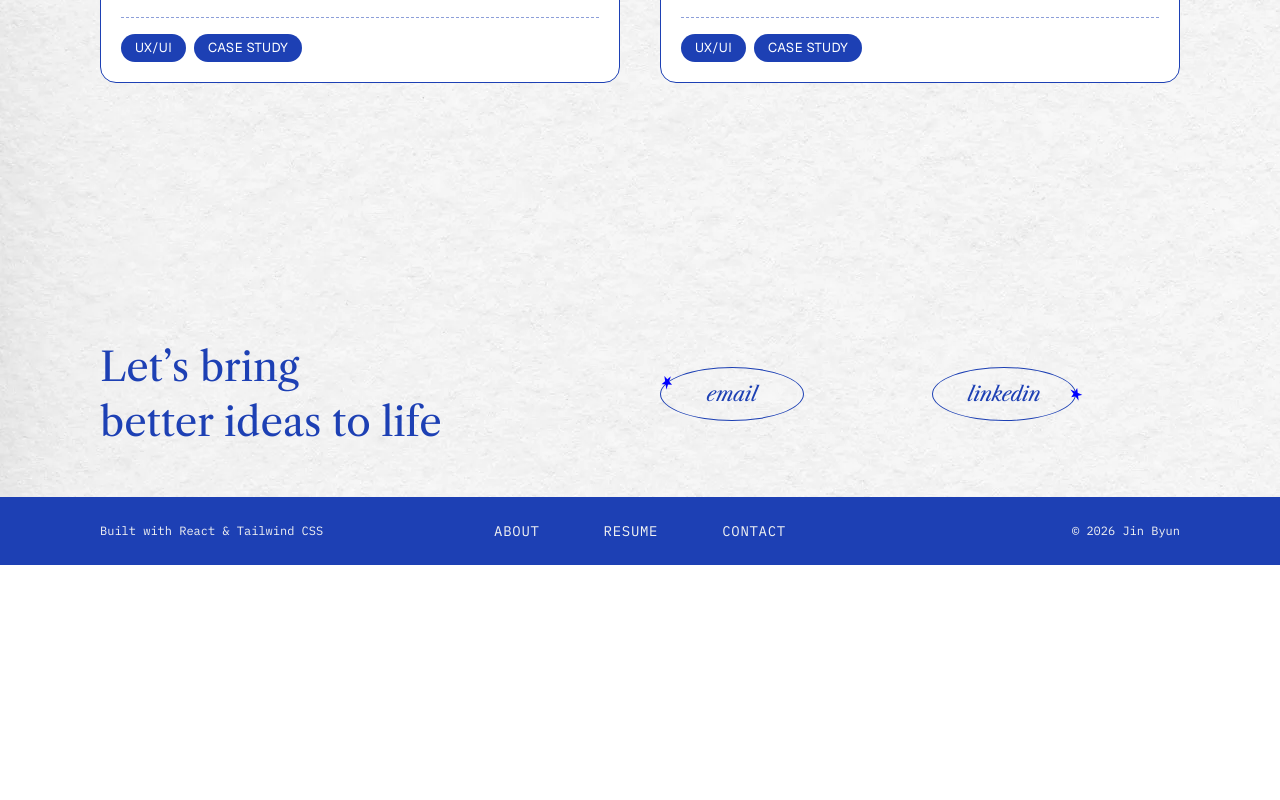
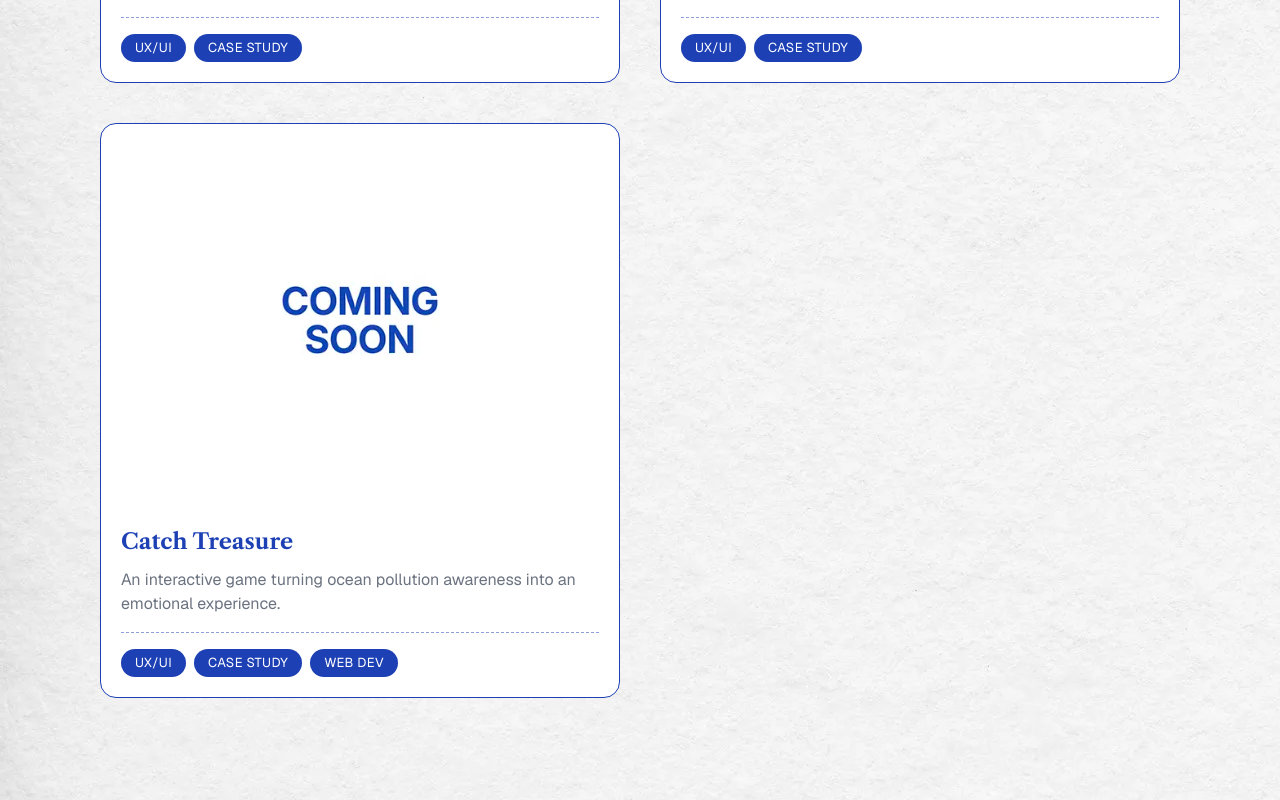
Before and after one commit to jinbyun5/jinbyun-portfolio, a React (Vite) app: page /works in a window 1280 px wide. Shown: the part 840-1640 px from the top of the page. Before the commit the page ends 1405 px from the top, so only its background shows below. Built offline with nearby package versions, Linux system fonts and the light colour scheme.

Commit message:
Unhidden Catch Treasure project

```diff
--- a/src/App.jsx
+++ b/src/App.jsx
@@ -11,7 +11,7 @@ import Play from './pages/Play';
 import NotFound from './pages/NotFound';
 
 import HM from './pages/works/HM';
-import DeepBlueRescue from './pages/works/DeepBlueRescue';
+import CatchTreasure from './pages/works/CatchTreasure';
 import GlowBites from './pages/works/GlowBites';
 import ThePapery from './pages/works/ThePapery';
 
@@ -27,7 +27,7 @@ function App() {
             <Route path="/works" element={<Works/>}/>
             <Route path="/play" element={<Play/>}/>
             <Route path="/works/hm-app-redesign" element={<HM/>}/>
-            <Route path="/works/deep-blue-rescue" element={<DeepBlueRescue/>}/>
+            <Route path="/works/catch-treasure" element={<CatchTreasure/>}/>
             <Route path="/works/glow-bites" element={<GlowBites/>}/>
             <Route path="/works/the-papery" element={<ThePapery/>}/>
             <Route path="*" element={<NotFound />} />
--- a/src/components/StatCard.jsx
+++ b/src/components/StatCard.jsx
@@ -25,7 +25,7 @@ function StatCard({ icon, number, description, color = 'blue' }) {
                 <span className={`text-xl ${style.iconText}`}>{icon}</span>
             </div>
             <span className={`text-2xl font-medium leading-none ${style.number}`}>{number}</span>
-            <span className="text-sm text-jb-brown/70">{description}</span>
+            <span className="text-base text-jb-brown/70">{description}</span>
         </div>
     );
 }
--- a/src/data/projects.js
+++ b/src/data/projects.js
@@ -1,5 +1,5 @@
 import thumbHm from '../assets/thumb-hm.webp';
-import thumbDeepBlueRescue from '../assets/thumb-deepbluerescue.webp';
+import thumbCatchTreasure from '../assets/coming-soon.webp';
 import thumbGlowbites from '../assets/thumb-glowbites.webp';
 import thumbThePapery from '../assets/thumb-thepapery.webp';
 
@@ -21,22 +21,6 @@ export const projects = [
         industry: 'E-commerce, Fashion Retail',
     },
     {
-        id: 2,
-        image: thumbDeepBlueRescue,
-        title: "Deep Blue Rescue",
-        tags: ["UX/UI", "Case Study", "Web Dev"],
-        description: "A web-based interactive game that encourages ocean cleanup awareness.",
-        slug: "deep-blue-rescue",
-    },
-    {
-        id: 3,
-        image: thumbGlowbites,
-        title: "Glowbites App Design",
-        tags: ["UX/UI", "Case Study"],
-        description: "A recipe app designed to help busy people cook quickly and easily.",
-        slug: "glow-bites",
-    },
-    {
         id: 4,
         image: thumbThePapery,
         title: "The Papery ",
@@ -51,4 +35,21 @@ export const projects = [
         timeline: '4 weeks',
         industry: 'E-commerce',
     },
+    {
+        id: 2,
+        image: thumbCatchTreasure,
+        title: "Catch Treasure",
+        tags: ["UX/UI", "Case Study", "Web Dev"],
+        description: "An interactive game turning ocean pollution awareness into an emotional experience.",
+        slug: "catch-treasure",
+    },
+    // {
+    //     id: 3,
+    //     image: thumbGlowbites,
+    //     title: "Glowbites App Design",
+    //     tags: ["UX/UI", "Case Study"],
+    //     description: "A recipe app designed to help busy people cook quickly and easily.",
+    //     slug: "glow-bites",
+    // },
+
 ];
--- a/src/pages/Home.jsx
+++ b/src/pages/Home.jsx
@@ -23,7 +23,6 @@ function Home() {
 
                     <div className="grid grid-cols-1 md:grid-cols-2 gap-6 lg:gap-11">
                         {projects
-                            .filter(p => ['hm-app-redesign', 'the-papery'].includes(p.slug))
                             .map(project => (
                                 <ProjectCard
                                     key={project.id}
--- a/src/pages/Works.jsx
+++ b/src/pages/Works.jsx
@@ -41,15 +41,9 @@ function Works() {
                     </div>
 
                     <div className="grid grid-cols-1 md:grid-cols-2 gap-6 lg:gap-10">
-                        {/* {filteredProjects.map((project) => (
-                            <ProjectCard key={project.id} {...project} onClick={() => {navigate(`/works/${project.slug}`);}}></ProjectCard>
-                        ))} */}
-                        {filteredProjects
-                            .filter(p => ['hm-app-redesign', 'the-papery'].includes(p.slug))
-                            .map(project => (
-                                <ProjectCard key={project.id} {...project} onClick={() => navigate(`/works/${project.slug}`)} />
-                            ))
-                        }
+                        {filteredProjects.map(project => (
+                            <ProjectCard key={project.id} {...project} onClick={() => navigate(`/works/${project.slug}`)} />
+                        ))}
                     </div>
                 </section>
             </FadeUp>
--- a/src/pages/works/DeepBlueRescue.jsx
+++ b/src/pages/works/CatchTreasure.jsx
@@ -1,6 +1,6 @@
 import FadeUp from "../../components/FadeUp";
 
-function DeelpBlueRescue() {
+function CatchTreasure() {
     return (
         <FadeUp>
             <div className="flex flex-col items-center justify-center min-h-screen gap-4">
@@ -11,4 +11,4 @@ function DeelpBlueRescue() {
     );
 }
 
-export default DeelpBlueRescue;
+export default CatchTreasure;
```
Also changed, not shown: src/assets/coming-soon.webp (added).
